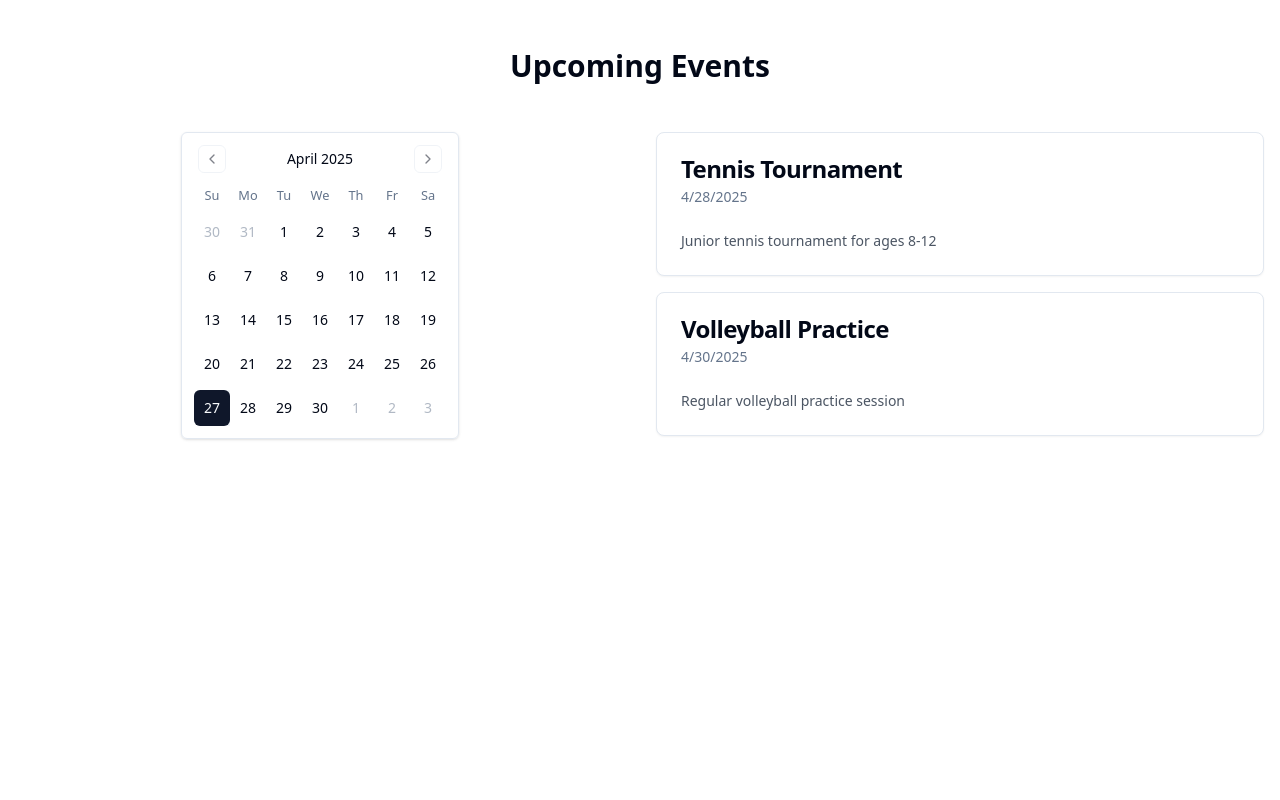
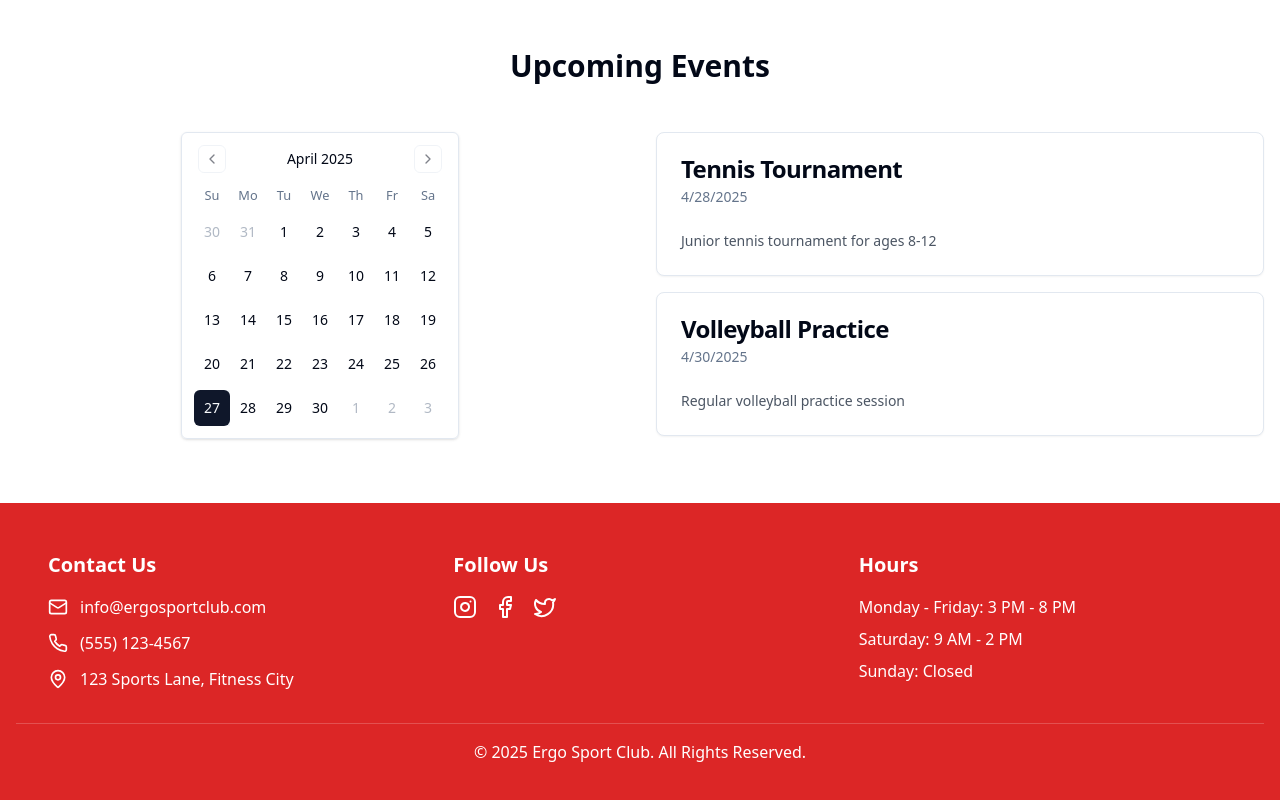
Before and after one commit to ErgoSportDev/little-leaguers-corner, a React (Vite) app: page / in a window 1280 px wide. Shown: the part 1252-2052 px from the top of the page. Before the commit the page ends 1755 px from the top, so only its background shows below. Built offline with nearby package versions, Linux system fonts and the light colour scheme.

Commit message:
Add footer component
Add a footer with contact information.

```diff
--- /dev/null
+++ b/src/components/Footer.tsx
@@ -0,0 +1,68 @@
+
+import { motion } from "framer-motion";
+import { Mail, Phone, MapPin, Instagram, Facebook, Twitter } from "lucide-react";
+
+const Footer = () => {
+  return (
+    <motion.footer
+      initial={{ opacity: 0 }}
+      animate={{ opacity: 1 }}
+      transition={{ duration: 0.5 }}
+      className="bg-red-600 text-white py-12 px-4"
+    >
+      <div className="container mx-auto grid grid-cols-1 md:grid-cols-3 gap-8">
+        {/* Contact Information */}
+        <div>
+          <h3 className="text-xl font-bold mb-4">Contact Us</h3>
+          <div className="space-y-3">
+            <div className="flex items-center gap-3">
+              <Mail className="h-5 w-5" />
+              <span>info@ergosportclub.com</span>
+            </div>
+            <div className="flex items-center gap-3">
+              <Phone className="h-5 w-5" />
+              <span>(555) 123-4567</span>
+            </div>
+            <div className="flex items-center gap-3">
+              <MapPin className="h-5 w-5" />
+              <span>123 Sports Lane, Fitness City</span>
+            </div>
+          </div>
+        </div>
+
+        {/* Social Media Links */}
+        <div>
+          <h3 className="text-xl font-bold mb-4">Follow Us</h3>
+          <div className="flex space-x-4">
+            <a href="https://instagram.com" target="_blank" rel="noopener noreferrer" className="hover:text-gray-200 transition-colors">
+              <Instagram className="h-6 w-6" />
+            </a>
+            <a href="https://facebook.com" target="_blank" rel="noopener noreferrer" className="hover:text-gray-200 transition-colors">
+              <Facebook className="h-6 w-6" />
+            </a>
+            <a href="https://twitter.com" target="_blank" rel="noopener noreferrer" className="hover:text-gray-200 transition-colors">
+              <Twitter className="h-6 w-6" />
+            </a>
+          </div>
+        </div>
+
+        {/* Hours of Operation */}
+        <div>
+          <h3 className="text-xl font-bold mb-4">Hours</h3>
+          <div className="space-y-2">
+            <p>Monday - Friday: 3 PM - 8 PM</p>
+            <p>Saturday: 9 AM - 2 PM</p>
+            <p>Sunday: Closed</p>
+          </div>
+        </div>
+      </div>
+
+      {/* Copyright */}
+      <div className="text-center mt-8 pt-4 border-t border-white/20">
+        <p>&copy; 2025 Ergo Sport Club. All Rights Reserved.</p>
+      </div>
+    </motion.footer>
+  );
+};
+
+export default Footer;
--- a/src/pages/Index.tsx
+++ b/src/pages/Index.tsx
@@ -3,14 +3,16 @@ import Hero from "@/components/Hero";
 import Introduction from "@/components/Introduction";
 import Gallery from "@/components/Gallery";
 import EventCalendar from "@/components/EventCalendar";
+import Footer from "@/components/Footer";
 
 const Index = () => {
   return (
-    <div className="min-h-screen">
+    <div className="min-h-screen flex flex-col">
       <Hero />
       <Introduction />
       <Gallery />
       <EventCalendar />
+      <Footer />
     </div>
   );
 };
```
